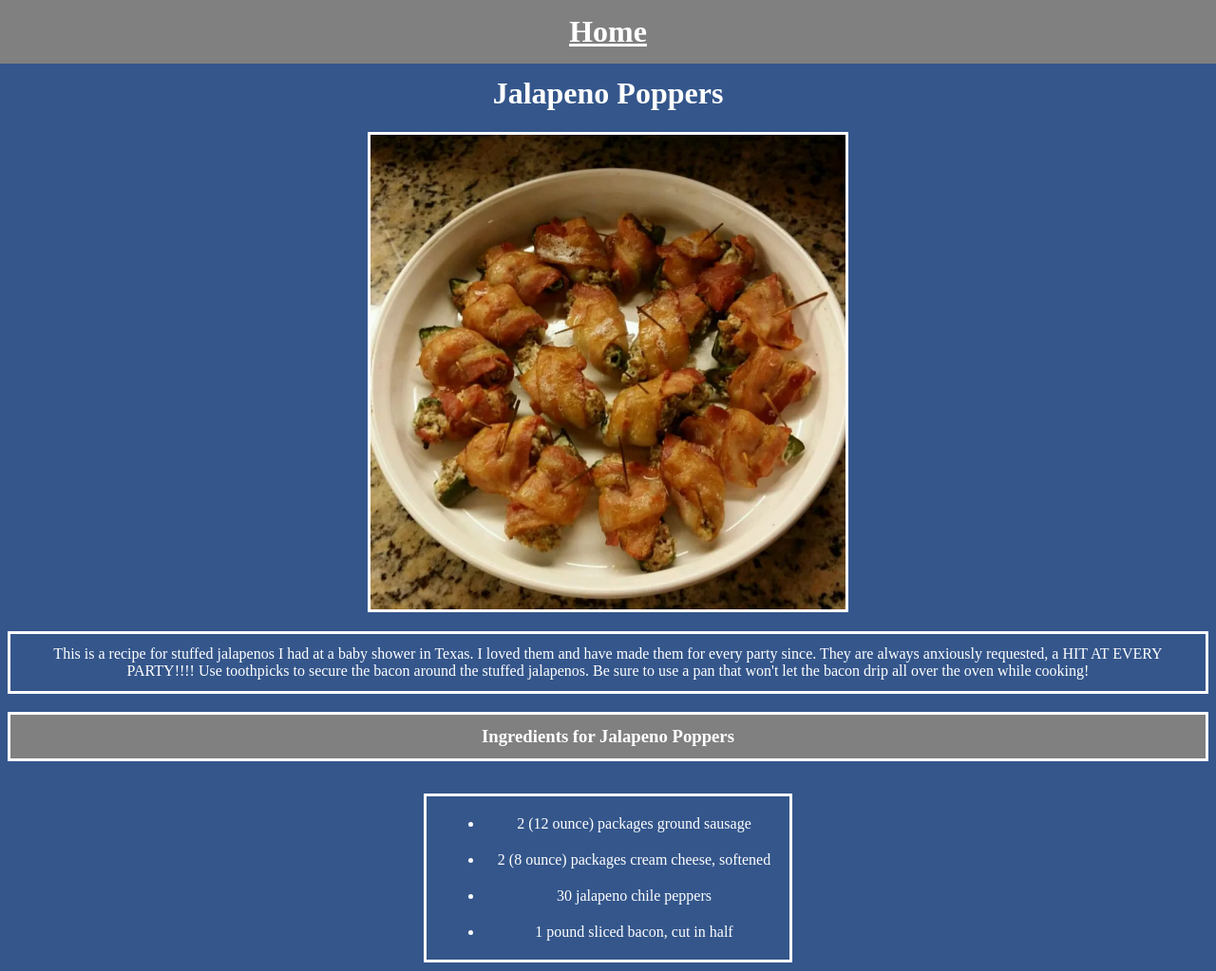
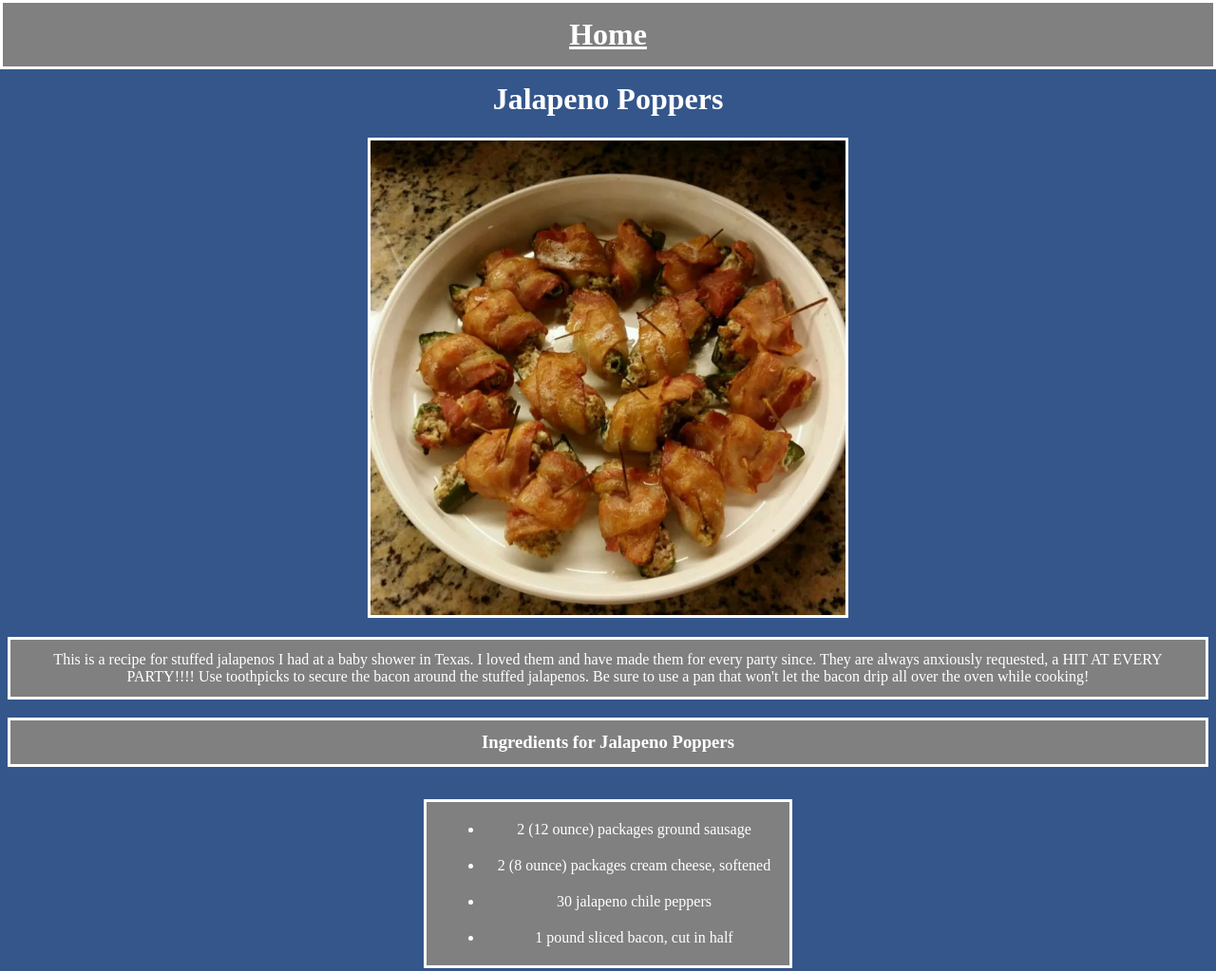
Before and after one commit to worsleyj/odin-recipes, a plain HTML site: page recipes/jalapeno_poppers.html in a window 1280 px wide. Shown: the top 1023 px of the page at 95% size. Drawn offline with Linux system fonts and the light colour scheme.

Commit message:
standardized background color across text boxes

```diff
--- a/styles.css
+++ b/styles.css
@@ -7,11 +7,13 @@
 ul, ol {
     display: inline-block;
     border-style: solid;
+    background-color: grey;
 }
 
 li {
     margin: 20px;
     padding-left: 15px;
+    background-color: grey;
 }
 
 img {
@@ -23,15 +25,16 @@ img {
 
 .index {
     font-size: 50px;
-    background-color: grey  ;
+    background-color: grey;
 }
 
 .index * {
-    background-color: grey  ;
+    background-color: grey;
 }
 
 #home-header {
     background-color: grey;
+    border: white solid;
     padding: 15px;
     margin: -8px;
 }
@@ -42,6 +45,7 @@ img {
 
 #index-header {
     background-color: grey  ;
+    border: white solid;
     padding: 15px;
     margin: -8px;
 }
@@ -56,6 +60,7 @@ img {
 p {
     padding: 12px;
     border: white solid;
+    background-color: grey;
 }
 
 h3 {
```
